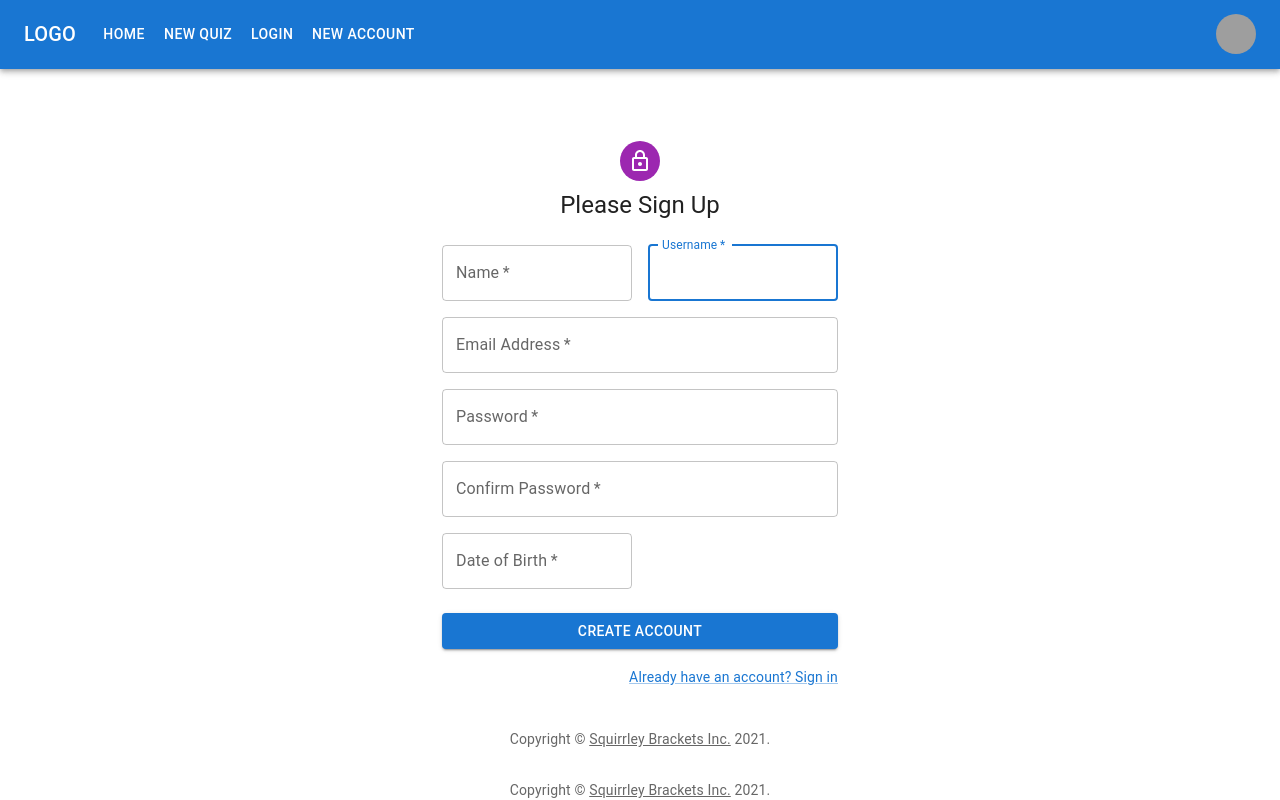
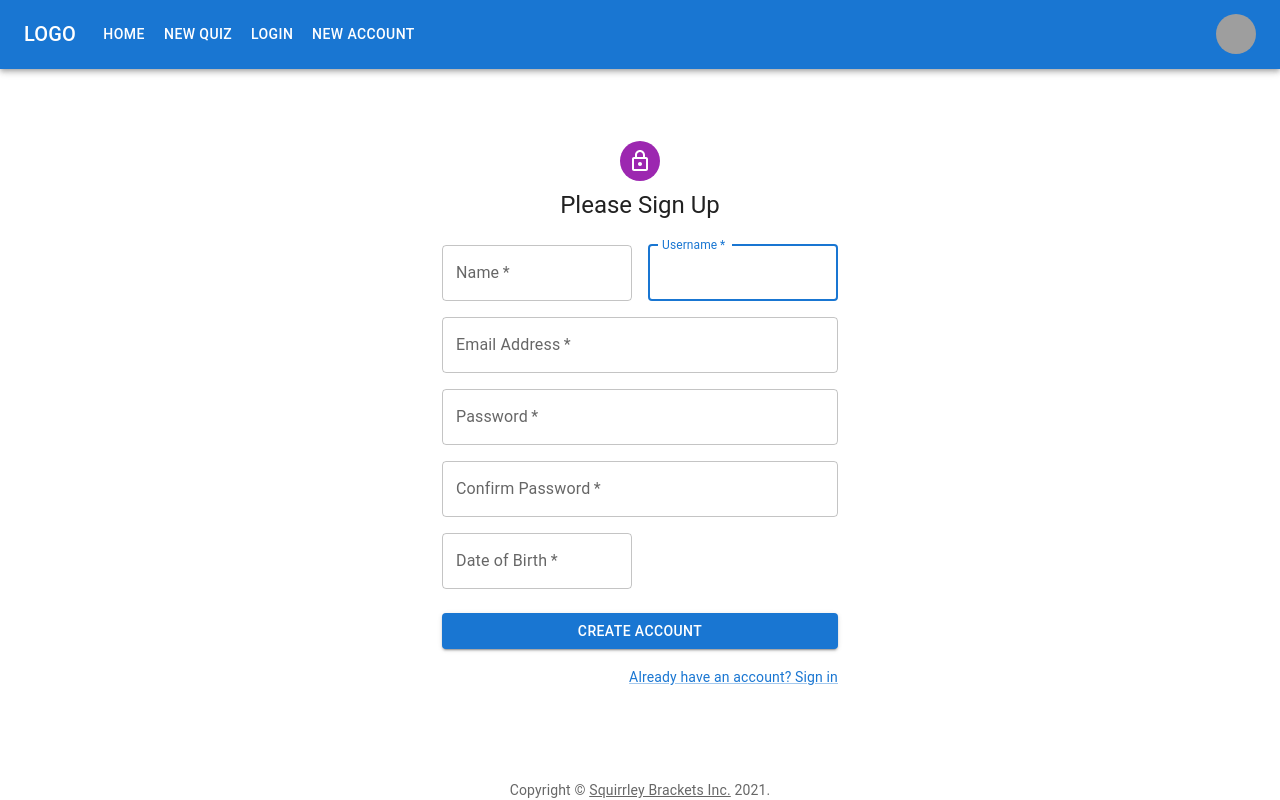
Before and after one commit to Leepzig/shareaquiz, a React (Create React App) app: page /newaccount in a window 1280 px wide. Built offline with nearby package versions, Linux system fonts and the light colour scheme; grey boxes are pictures that could not be loaded.

Commit message:
cleaned up code. still need to figure out the subtle movement on login and new account pages

```diff
--- a/src/components/sessions/Signup.js
+++ b/src/components/sessions/Signup.js
@@ -13,18 +13,6 @@
 import { newUser } from '../../actions/sessionsAction';
 import { useDispatch } from 'react-redux'
 
-function Copyright(props) {
-  return (
-    <Typography variant="body2" color="text.secondary" align="center" {...props}>
-      {'Copyright © '}
-      <Link color="inherit" href="https://mui.com/">
-        Squirrley Brackets Inc.
-      </Link>{' '}
-      {new Date().getFullYear()}
-      {'.'}
-    </Typography>
-  );
-}
 
 const theme = createTheme();
 
@@ -180,7 +168,6 @@
             </Grid>
           </Box>
         </Box>
-        <Copyright sx={{ mt: 5 }} />
       </Container>
     </ThemeProvider>
   );
```
Also changed, not shown: src/components/sessions/Login.js (+0 -13 lines).
